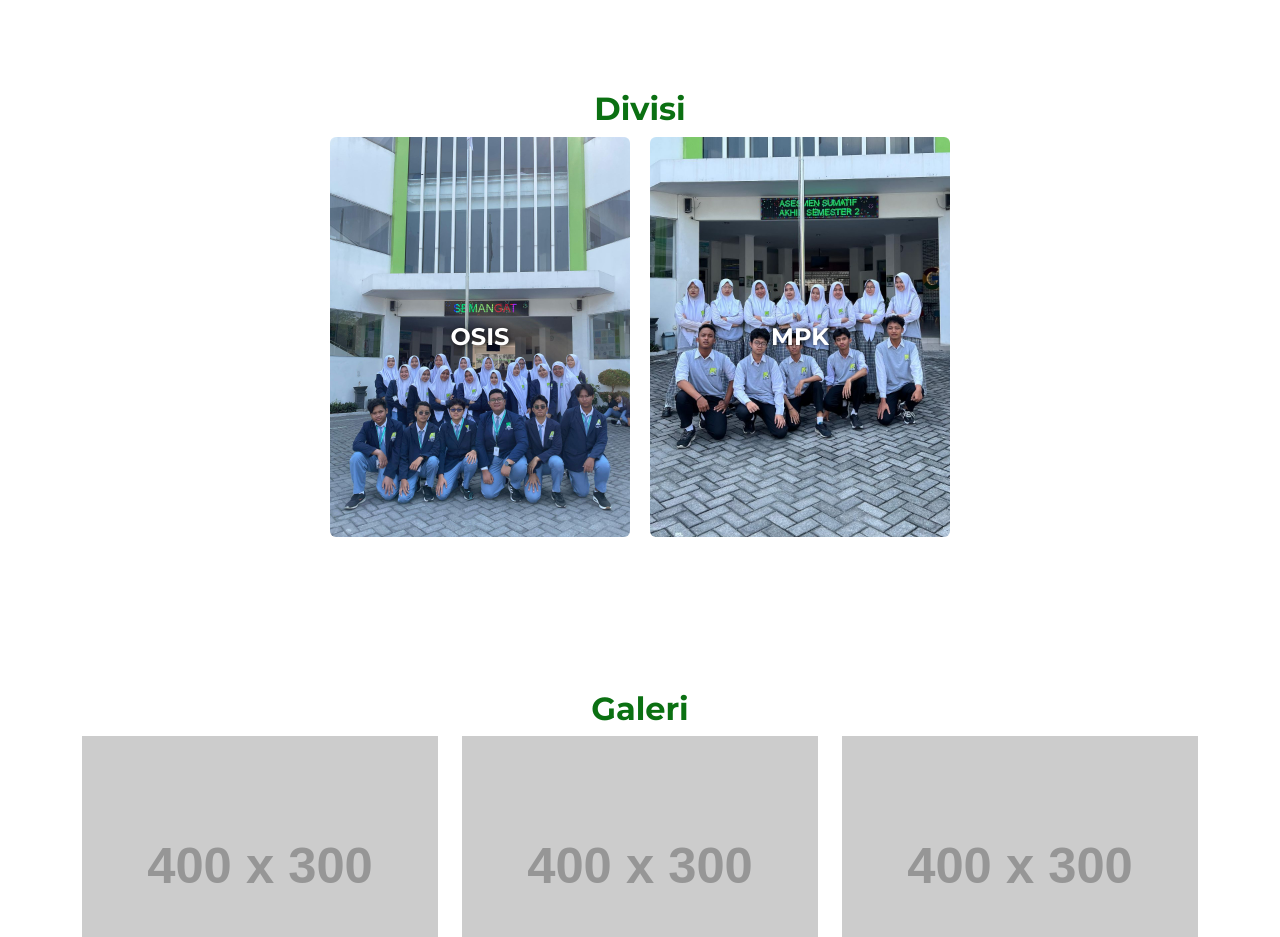
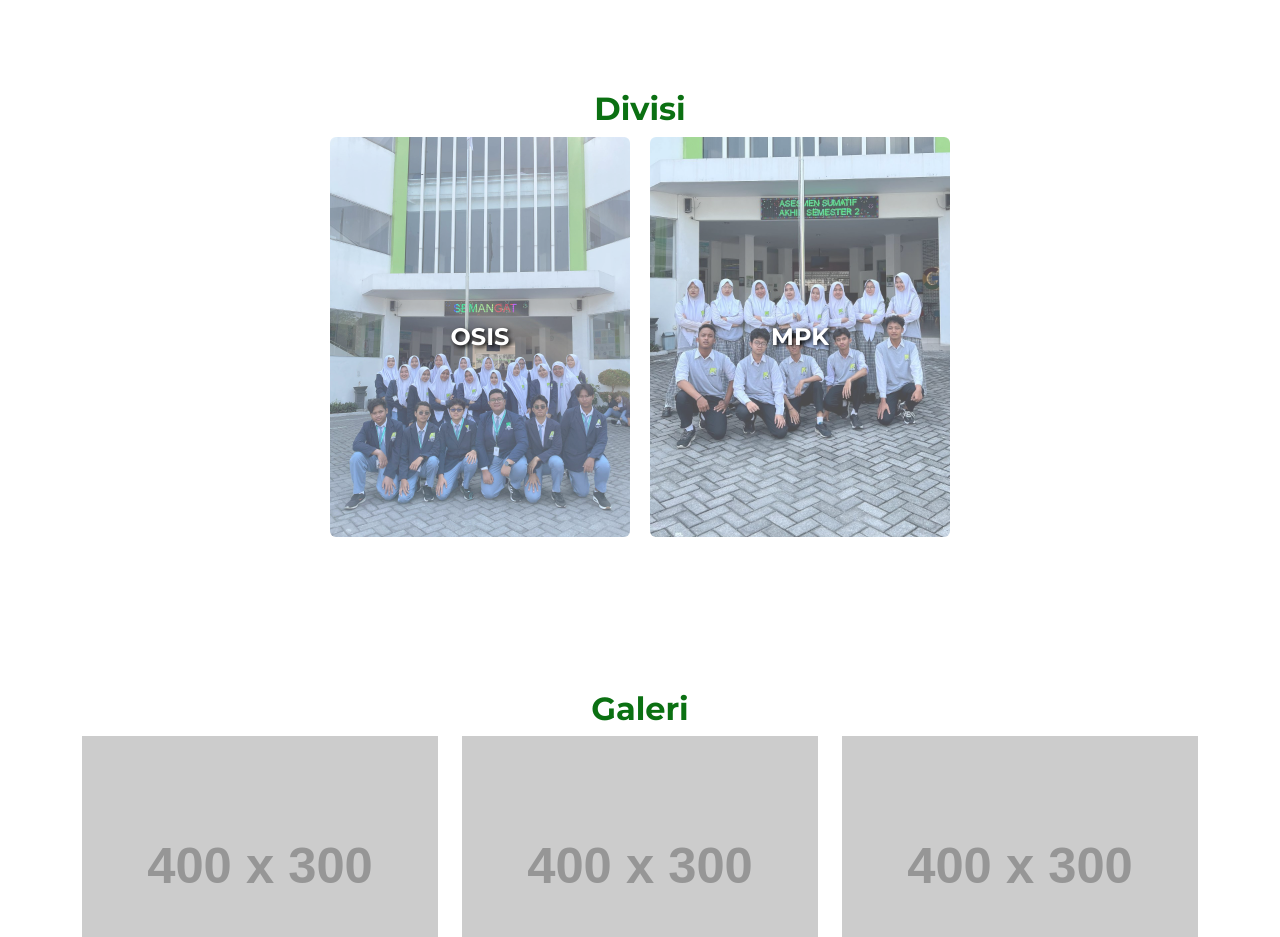
Before and after one commit to osismpksmasbest/osismpkwebsite, a plain HTML site: page index.html in a window 1280 px wide. Shown: the part 2000-2937 px from the top of the page. Drawn offline with nearby package versions, Linux system fonts and the light colour scheme; placeholder pictures from the web are drawn by us.

Commit message:
Add files via upload

```diff
--- a/index.html
+++ b/index.html
@@ -217,14 +217,16 @@
                 <div class="divisionbutton" style="margin-right: 20px">
                     <a href="divisi-osis.html" class="buttonA">
                     <img src="./Resource/Divs/fotoosis.jpg" class="rounded mx-auto d-block imgosisdivision" alt="OSIS">
-                    <span class="divisionbutton-text">OSIS</span>
+                    <span class="divisionbutton-text" style="text-shadow: 2px 2px 4px #000000;
+">OSIS</span>
                     </a>
                 </div>
 
                 <div class="divisionbutton">
                     <a href="divisi-mpk.html" class="buttonA">
                     <img src="./Resource/Divs/fotompk.jpg" class="rounded mx-auto d-block imgosisdivision" alt="OSIS">
-                    <span class="divisionbutton-text">MPK</span>
+                    <span class="divisionbutton-text" style="text-shadow: 2px 2px 4px #000000;
+">MPK</span>
                     </a>
                 </div>
             </div>
--- a/style.css
+++ b/style.css
@@ -112,16 +112,20 @@ section {
 .divisionbutton {
     text-align: center; /* Centers the content */
     position: relative;
+    bakcground-color: black;
 }
 
 .divisionbutton img {
     transition: opacity 0.3s ease, background-color 0.3s ease;
+    opacity: 0.7;
 }
 
+/*
 .divisionbutton:hover img {
-    opacity: 0.5; /* Mengatur transparansi */
-    background-color: #000000; /* Memberikan efek transparan ke hitam */
+    opacity: 0.5;
+    background-color: #000000;
 }
+*/
 
 .buttonA {
     display: inline-block;
```
